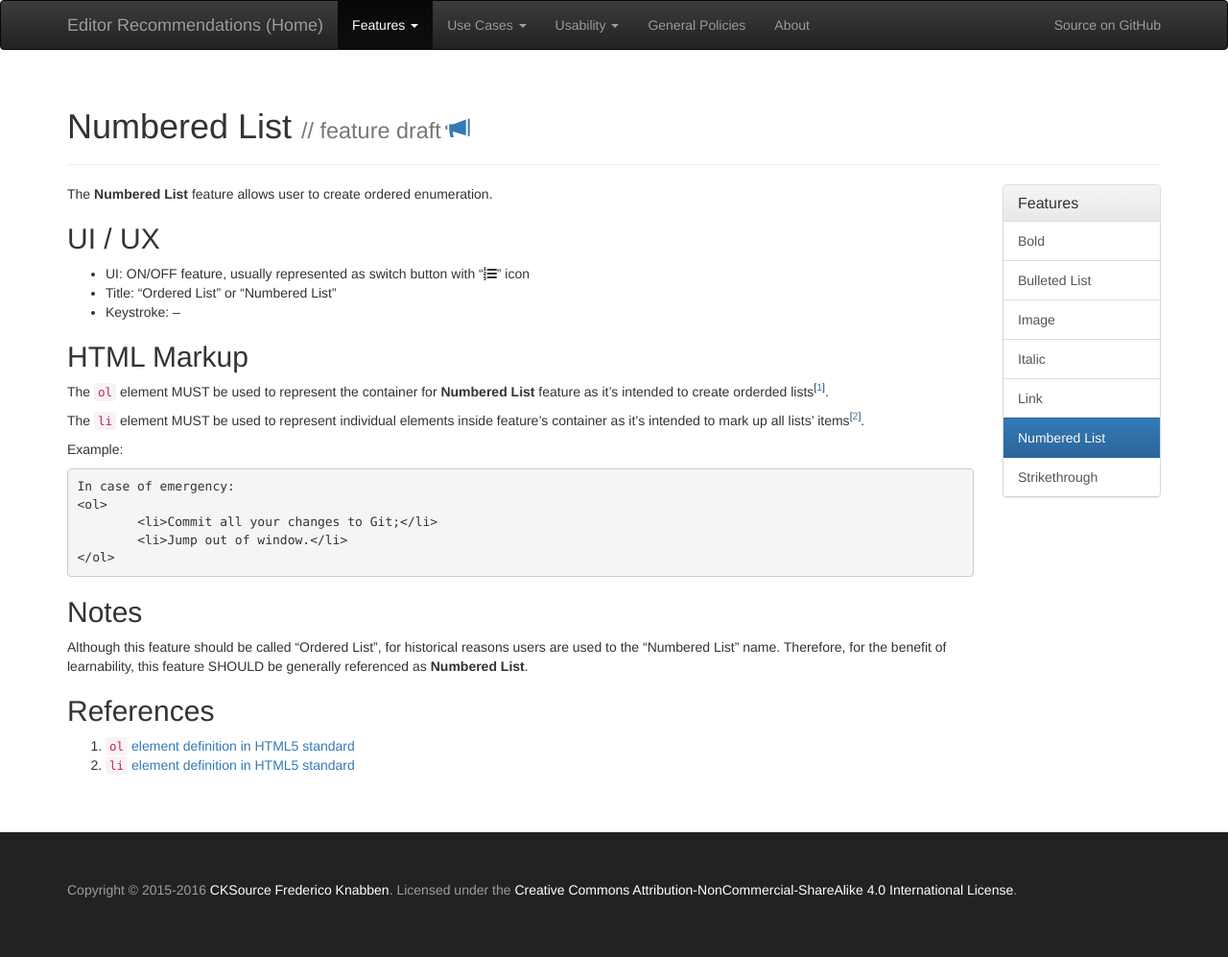
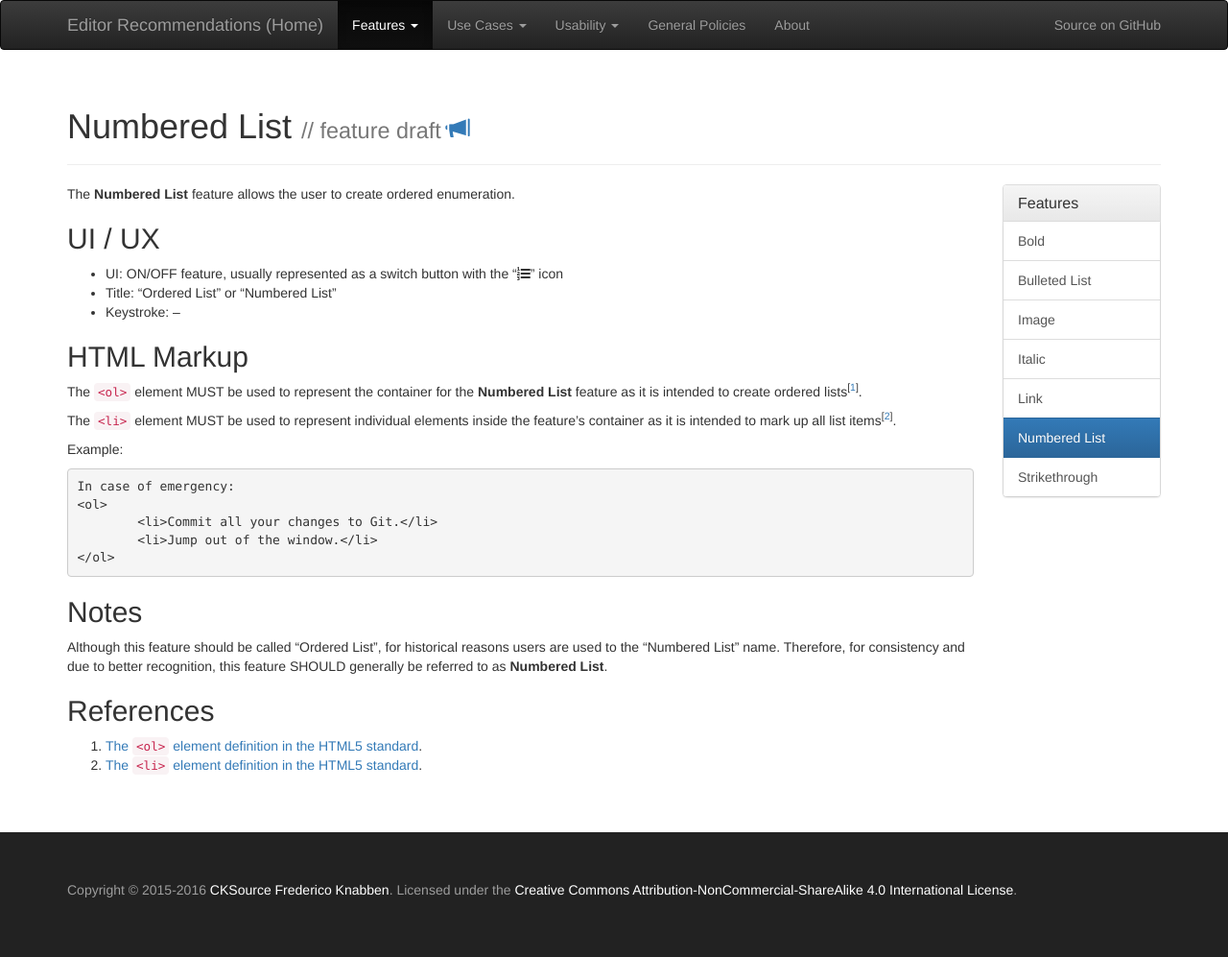
Before and after one commit to ckeditor/editor-recommendations, a Jekyll site: the page built from _features/numbered-list.md, in a window 1280 px wide. Shown: the whole page at 96% size. Built offline with Jekyll 4.4.1, drawn with Linux system fonts in a browser that asks for light colours; nearby versions of some CDN libraries.

````diff
--- a/_features/numbered-list.md
+++ b/_features/numbered-list.md
@@ -9,13 +9,13 @@ layout: default
 
 {% capture description %}
 
-The **Numbered List** feature allows user to create ordered enumeration.
+The **Numbered List** feature allows the user to create ordered enumeration.
 
 {% endcapture %}
 
 {% capture ui %}
 
- * UI: ON/OFF feature, usually represented as switch button with "<i class="fa fa-list-ol" aria-label="Numbered List" title="Numbered List"></i>" icon
+ * UI: ON/OFF feature, usually represented as a switch button with the "<i class="fa fa-list-ol" aria-label="Numbered List" title="Numbered List"></i>" icon
  * Title: "Ordered List" or "Numbered List"
  * Keystroke: –
 
@@ -23,17 +23,17 @@ The **Numbered List** feature allows user to create ordered enumeration.
 
 {% capture markup %}
 
-The `ol` element MUST be used to represent the container for **Numbered List** feature as it's intended to create orderded lists<sup>[[1](#ref1)]</sup>.
+The `<ol>` element MUST be used to represent the container for the **Numbered List** feature as it is intended to create ordered lists<sup>[[1](#ref1)]</sup>.
 
-The `li` element MUST be used to represent individual elements inside feature's container as it's intended to mark up all lists' items<sup>[[2](#ref2)]</sup>.
+The `<li>` element MUST be used to represent individual elements inside the feature's container as it is intended to mark up all list items<sup>[[2](#ref2)]</sup>.
 
 Example:
 
 ```
 In case of emergency:
 <ol>
-	<li>Commit all your changes to Git;</li>
-	<li>Jump out of window.</li>
+	<li>Commit all your changes to Git.</li>
+	<li>Jump out of the window.</li>
 </ol>
 ```
 
@@ -41,14 +41,14 @@ In case of emergency:
 
 {% capture notes %}
 
-Although this feature should be called "Ordered List", for historical reasons users are used to the "Numbered List" name. Therefore, for the benefit of learnability, this feature SHOULD be generally referenced as **Numbered List**.
+Although this feature should be called "Ordered List", for historical reasons users are used to the "Numbered List" name. Therefore, for consistency and due to better recognition, this feature SHOULD generally be referred to as **Numbered List**.
 
 {% endcapture %}
 
 {% capture references %}
 
-1. <a id="ref1"></a>[`ol` element definition in HTML5 standard](https://www.w3.org/TR/html5/grouping-content.html#the-ol-element)
-2. <a id="ref2"></a>[`li` element definition in HTML5 standard](https://www.w3.org/TR/html5/grouping-content.html#the-li-element)
+1. <a id="ref1"></a>[The `<ol>` element definition in the HTML5 standard](https://www.w3.org/TR/html5/grouping-content.html#the-ol-element).
+2. <a id="ref2"></a>[The `<li>` element definition in the HTML5 standard](https://www.w3.org/TR/html5/grouping-content.html#the-li-element).
 
 {% endcapture %}
 
````
Also changed, not shown: _features/bold.md (+9 -9 lines), _features/bulleted-list.md (+7 -7 lines), _features/italic.md (+8 -8 lines), _features/strikethrough.md (+4 -4 lines).
